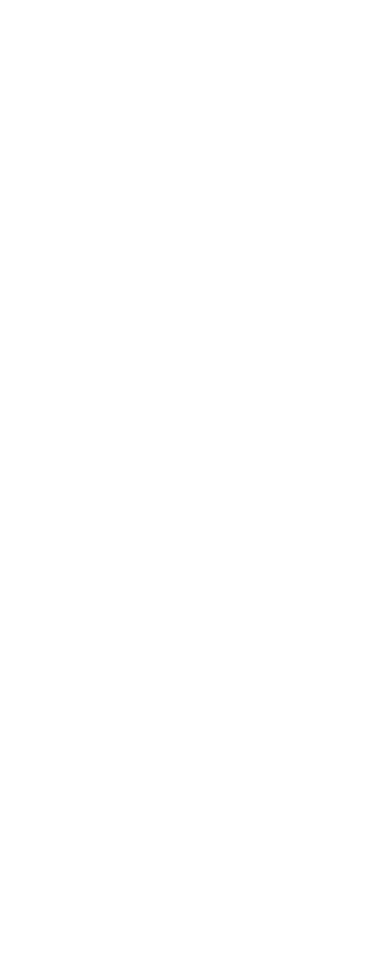
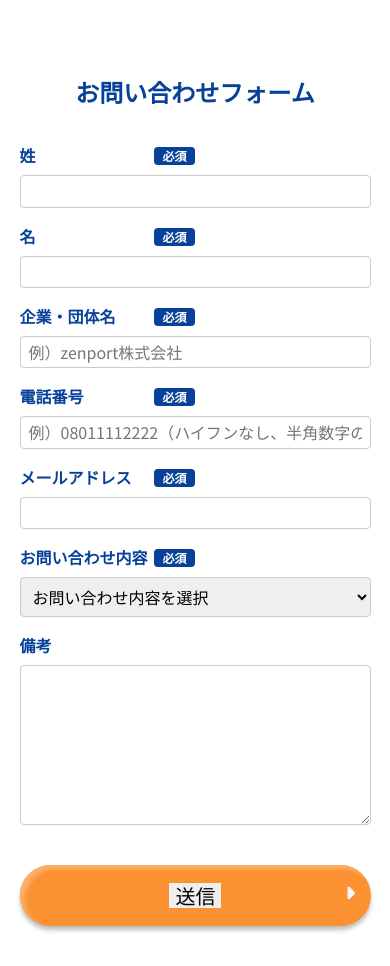
Before and after one commit to zenishub/site-solution-lp, a Vue app: page / in a window 390 px wide. Shown: the part 6180-7146 px from the top of the page. Before the commit the page ends 6198 px from the top, so only its background shows below. Built offline with nearby package versions, Linux system fonts and the light colour scheme.

Commit message:
add: sp style for contact form

```diff
--- a/src/App.vue
+++ b/src/App.vue
@@ -13,6 +13,7 @@
     <img ref="ctaSpButtonBackEl" src="../public/cta-btn-sp.png" alt="" width="100%">
     <ctaButton ref="ctaSpButtonEl" :style="{ marginTop: ctaSpMarginTop + 'px' }" class="cta-first"/>
     <img src="../public/flow-sp.png" alt="" width="100%">
+    <contactForm/>
   </div>
   <div v-else>
     <img src="../public/fv-pc.png" alt="" width="100%">
@@ -25,7 +26,7 @@
     <img ref="ctaPcButtonBackEl" src="../public/cta-btn-pc.png" alt="" width="100%">
     <ctaButton ref="ctaPcButtonEl" :style="{ marginTop: ctaPcMarginTop + 'px' }" class="cta-first"/>
     <img src="../public/flow-pc.png" alt="" width="100%">
-    <contactForm class="contact-form"/>
+    <contactForm/>
   </div>
 </template>
 
--- a/src/components/contactForm.vue
+++ b/src/components/contactForm.vue
@@ -174,4 +174,46 @@
     position: absolute;
     right: 16px;
 }
+
+@media (max-width: 768px) {
+    #contact-form-title {
+        font-size: 2.4rem;
+        margin: 6rem 0 3rem;
+    }
+
+    form {
+        width: 90%;
+    }
+
+    .form-group {
+        margin-bottom: 8px;
+        display: block;
+    }
+
+    .form-group input,
+    .form-group select,
+    .form-group textarea {
+        padding: 6px 8px;
+        display: block;
+        width: 100%;
+    }
+
+    .required {
+        top: 1.2rem;
+    }
+
+    label {
+        position:relative;
+        line-height: 4rem;
+        font-size: 1.6rem;
+        width: 18rem;
+        min-width: 160px;
+        margin-right: 24px;
+        display: block;
+    }
+
+    .submit-btn {
+        width: 90%;
+    }
+}
 </style>
```
